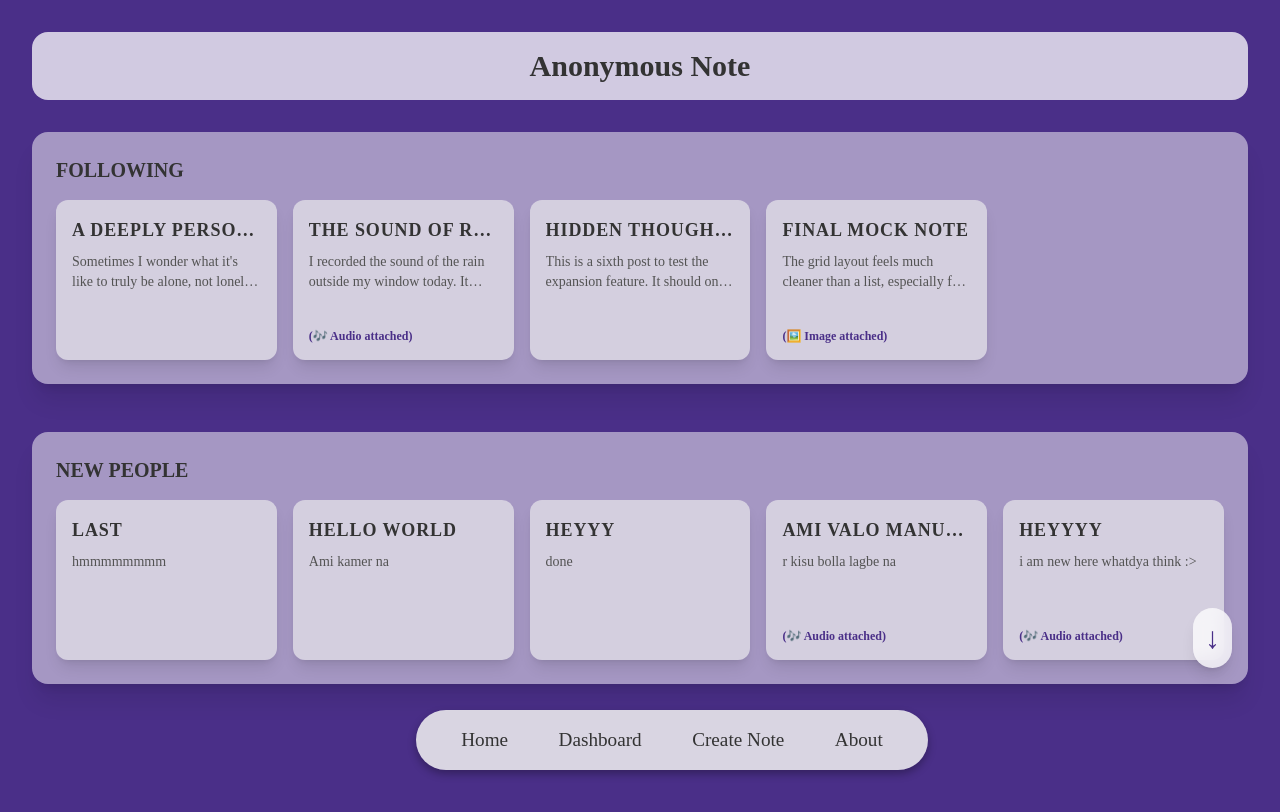
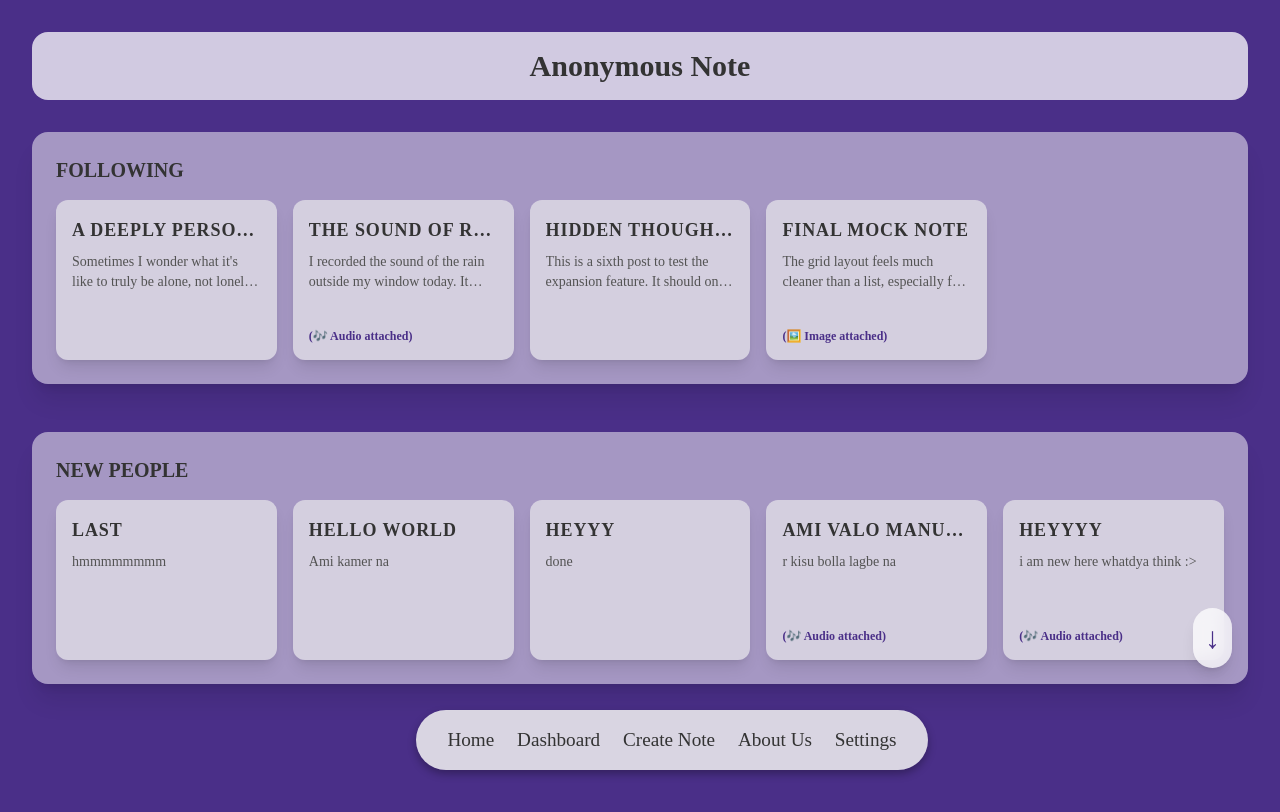
Before and after one commit to Anyn0te/website, a Next.js app: page / in a window 1280 px wide. Built offline with nearby package versions, Linux system fonts and the light colour scheme.

Commit message:
anyn0te: add a new settings tab in the navbar
Signed-off-by: tillua467 <tillua467@gmail.com>

```diff
--- a/app/components/NavBar.tsx
+++ b/app/components/NavBar.tsx
@@ -41,7 +41,12 @@ export default function NavBar() {
           </li>
           <li className="nav-item">
             <Link href="/about" onClick={handleLinkClick}>
-              About
+              About Us
+            </Link>
+          </li>
+          <li className="nav-item">
+            <Link href="/settings" onClick={handleLinkClick}>
+              Settings
             </Link>
           </li>
         </ul>
```
